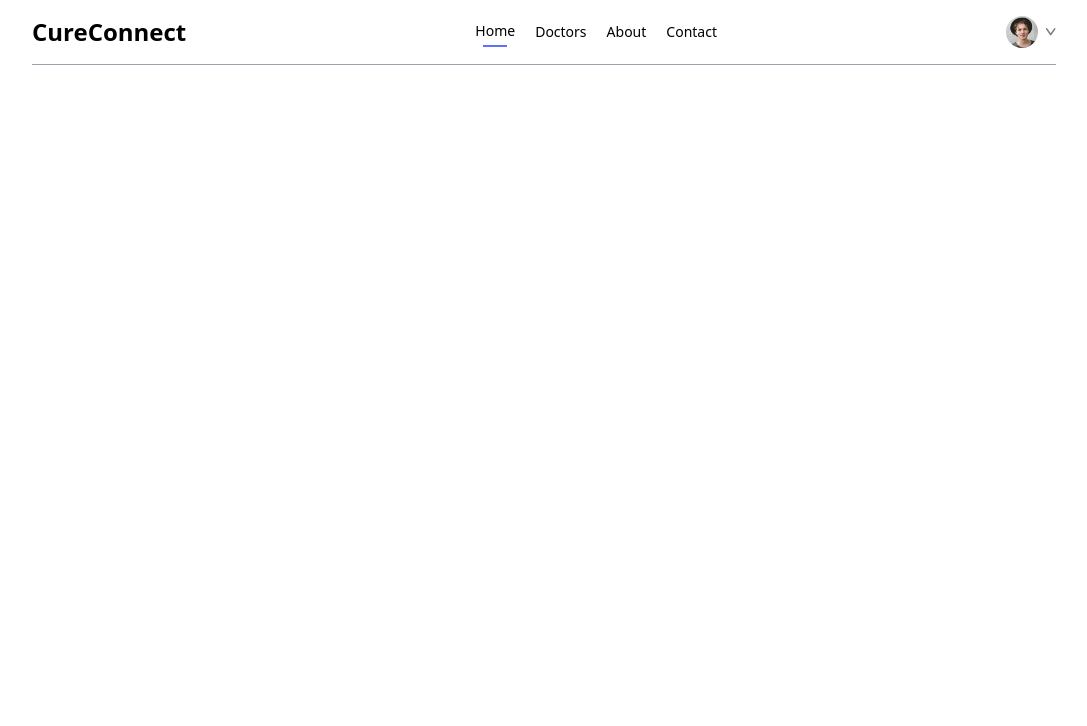
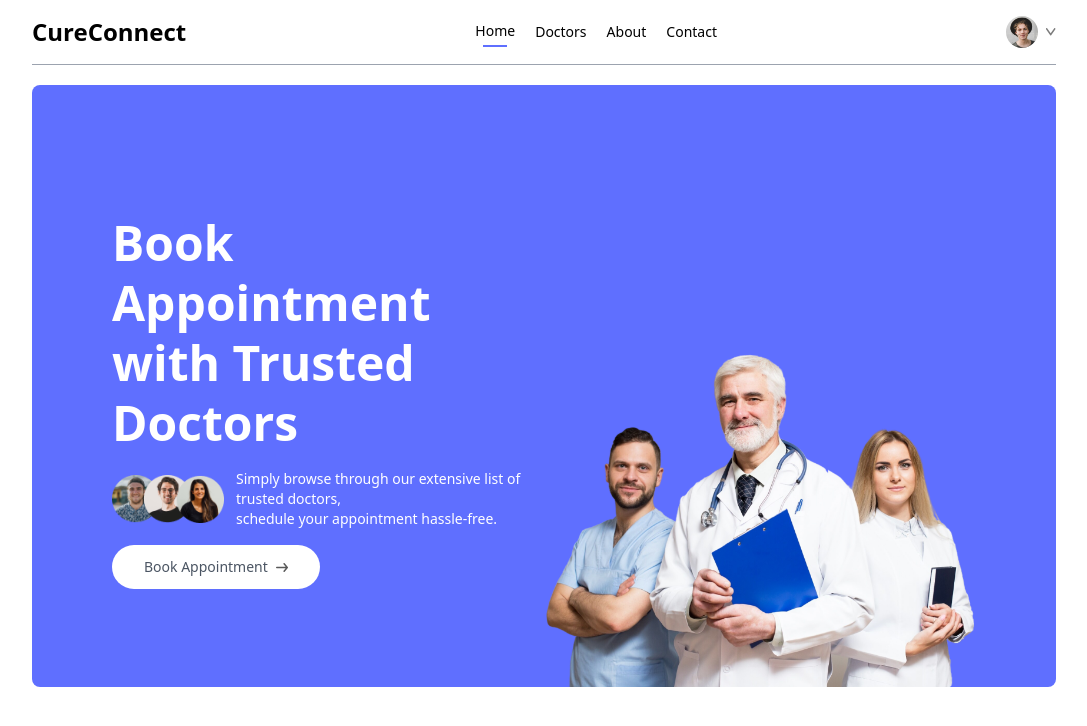
Before and after one commit to shoaibansari5398/CureConnect, a React (Vite) app in the folder frontend/: page / in a window 1280 px wide. Shown: the top 726 px of the page, without its empty margins (96-1183 px from the left). Built offline with nearby package versions, Linux system fonts and the light colour scheme.

Commit message:
header completed

```diff
--- /dev/null
+++ b/frontend/src/components/Header.jsx
@@ -0,0 +1,38 @@
+import React from "react";
+import { assets } from "../assets/assets";
+
+const Header = () => {
+	return (
+		<div className="flex flex-col md:flex-row flex-wrap bg-primary rounded-lg px-6 md:px-12 lg:px-20">
+			<div className="md:w-1/2 flex flex-col justify-center items-start gap-4 py-10 m-auto md:py-[10vw] md:mb-[-30px] ">
+				<p className="text-white text-3xl md:text-4xl lg:text-5xl font-semibold leading-tight md:leading-tight lg:leading-tight">
+					Book Appointment <br /> with Trusted Doctors
+				</p>
+				<div className="flex flex-row md:flex-row items-center gap-3 text-white text-sm font-light">
+					<img className="w-28" src={assets.group_profiles} alt="logo" />
+					<p>
+						Simply browse through our extensive list of trusted doctors,
+						<br className="hidden sm:block" /> schedule your appointment
+						hassle-free.
+					</p>
+				</div>
+				<a
+					href=""
+					className="flex items-center gap-2 bg-white px-8 py-3 rounded-full text-gray-600 text-sm m-auto md:m-0 hover:scale-105 transition-all duration-300"
+				>
+					Book Appointment{" "}
+					<img className="w-3" src={assets.arrow_icon} alt="arrow_right" />
+				</a>
+			</div>
+			<div className="md:w-1/2 relative">
+				<img
+					className="w-full md:absolute bottom-0 h-auto rounded-lg"
+					src={assets.header_img}
+					alt="header_image"
+				/>
+			</div>
+		</div>
+	);
+};
+
+export default Header;
--- a/frontend/src/pages/Home.jsx
+++ b/frontend/src/pages/Home.jsx
@@ -1,7 +1,13 @@
 import React from "react";
+import Header from "../components/Header";
+
 
 const Home = () => {
-	return <div></div>;
+	return (
+		<div>
+			<Header />
+		</div>
+	);
 };
 
 export default Home;
```
